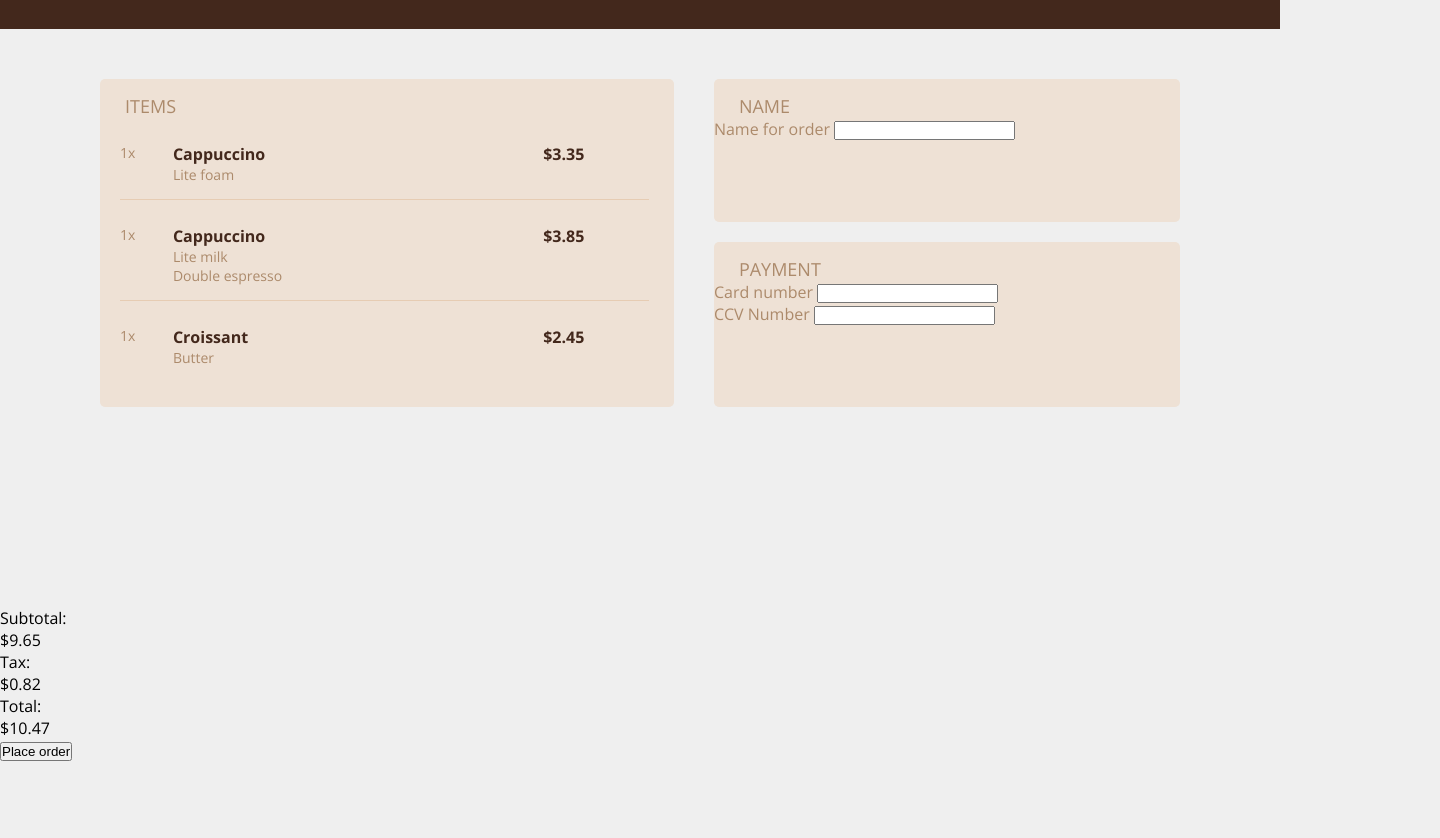
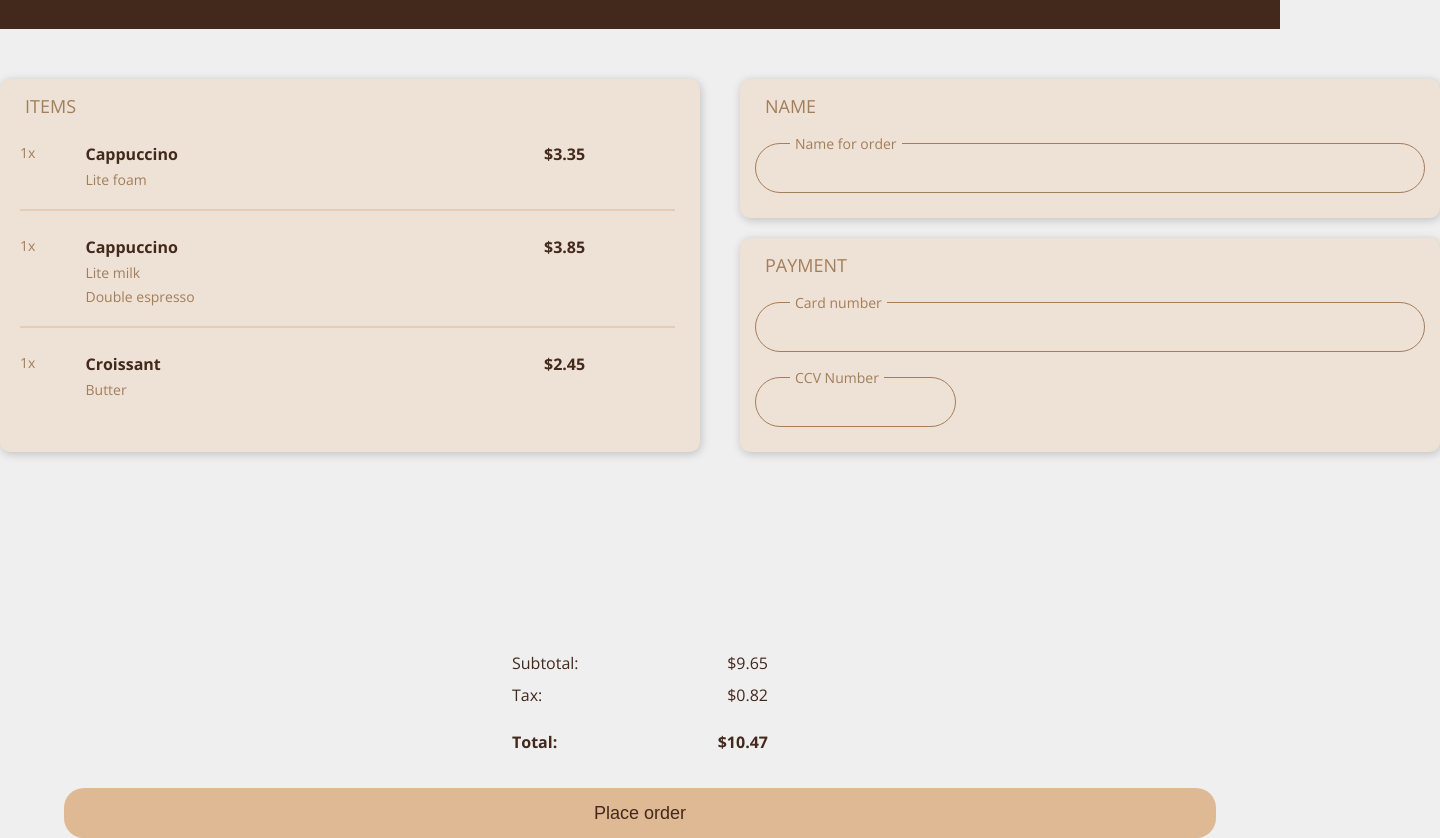
Before and after one commit to ameer-ahmad/coffee-masters, a plain HTML site: page index.html in a window 1280 px wide. Shown: the part 71-909 px from the top of the page, 1440 px wide, since content can reach past the window. Before the commit the page ends 832 px from the top, so only its background shows below. Drawn offline with nearby package versions, Linux system fonts and the light colour scheme.

Commit message:
finished styling

```diff
--- a/index.html
+++ b/index.html
@@ -62,7 +62,7 @@
             </div>
             <div class="input-container">
                 <label class="label-order">CCV Number</label>
-                <input class="order-input" type="text" />
+                <input class="order-input ccv" type="text" />
             </div>
         </div>
     </div>
--- a/style.css
+++ b/style.css
@@ -28,8 +28,9 @@ body {
 }
 
 .coffee-grid {
-    width: 1080px;
+    width: 1440px;
     display: grid;
+    grid-template-columns: 1fr 1fr;
     grid-template-areas:
     'items name'
     'items payment';
@@ -52,8 +53,9 @@ body {
 
 .order-items, .order-name, .order-payment {
     background-color: #eee1d5;
-    border-radius: 5px;
-    color: #ac8a6b;
+    border-radius: 10px;
+    color: #a37e5a;
+    box-shadow: 1px 2px 10px 0px rgba(0, 0, 0, 0.2);
 }
 
 .small-heading {
@@ -69,8 +71,9 @@ body {
     'quantity item . . price'
     '. addons . . .';
     margin: 25px 25px 25px 20px;
-    border-bottom: 1px solid #e6ccb3;
+    border-bottom: 2px solid #e6ccb3;
     padding-bottom: 15px;
+    box-sizing: border-box;
 }
 
 .items-grid:last-child {
@@ -86,6 +89,7 @@ body {
     grid-area: item;
     color: #43281c;
     font-weight: 600;
+    padding-bottom: 5px;
 }
 
 .price {
@@ -99,3 +103,79 @@ body {
     list-style: none;
     font-size: 14px;
 }
+
+.addons li {
+    padding-bottom: 5px;
+}
+
+.input-container {
+    display: flex;
+    flex-direction: column;
+    margin: 25px 15px;
+    position: relative;
+}
+
+.order-input {
+    background-color: #eee1d5;
+    border: 1px solid #a37e5a;
+    height: 50px;
+    border-radius: 30px;
+}
+
+.label-order {
+    position: absolute;
+    font-size: 14px;
+    top: -9px;
+    left: 35px;
+    background-color: #eee1d5;
+    padding: 0 5px;
+}
+
+.order-input.ccv {
+    width: 30%;
+}
+
+.order-input {
+    padding-left: 40px;
+    font-size: 18px;
+    color: #43281c;
+}
+
+.order-input:focus {
+    outline-color: #43281c;
+}
+
+.place-order-flex-container {
+    display: flex;
+    flex-direction: column;
+    align-items: center;
+}
+
+.total-flex-container {
+    display: flex;
+    flex-direction: column;
+    width: 20%;
+    margin-bottom: 25px;
+}
+
+.price-flex-container {
+    display: flex;
+    justify-content: space-between;
+    padding-bottom: 10px;
+    color: #43281c;
+}
+
+.price-flex-container.total {
+    padding-top: 15px;
+    font-weight: 600;
+}
+
+.place-order-btn {
+    width: 90%;
+    height: 50px;
+    border-radius: 20px;
+    border: none;
+    background-color: #deb993;
+    font-size: 18px;
+    color: #43281c;
+}
```
